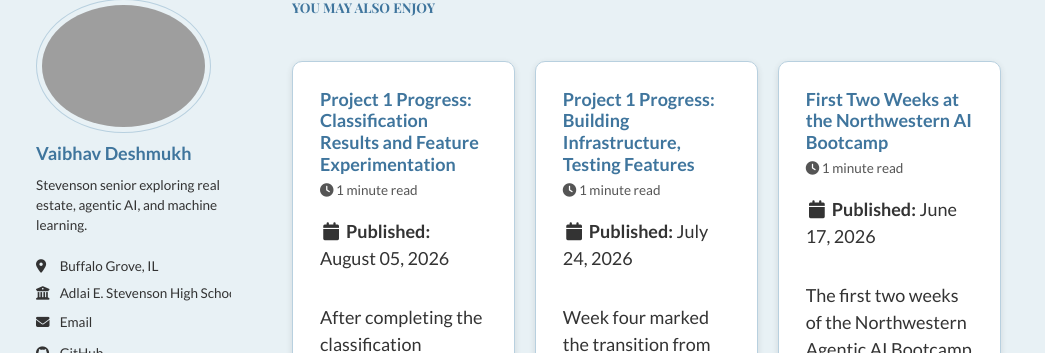
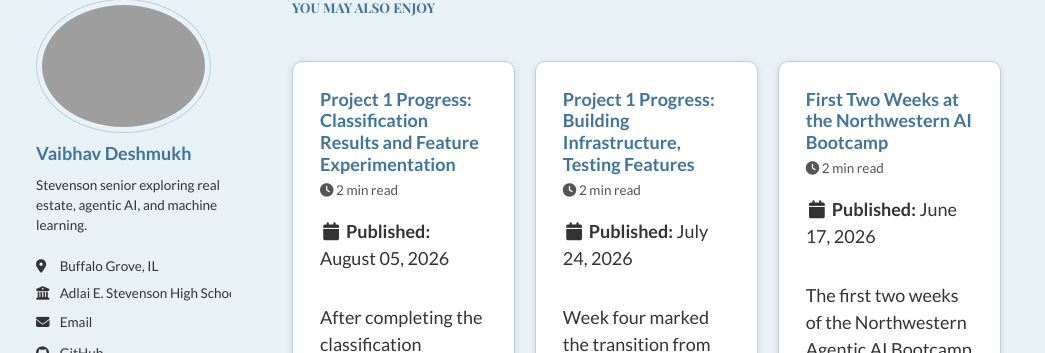
Before and after one commit to VaibhavDeshmukh1/VaibhavDeshmukh1.github.io, a Jekyll site: the page built from _posts/2026-07-05-project-1-week-3.md, in a window 1280 px wide and 900 px high, scrolled down 1362 px. Shown: the part 100-453 px from the top of the window, without its empty margins (0-1045 px from the left). Built offline with Jekyll 4.4.1, drawn with Linux system fonts in a browser that asks for light colours; a script bundle is joined from its source files by our own code; library files that are not in the unit come from our copies; some of the changed text lies outside the part shown.

Commit message:
Add accurate short-form reading times to blog posts

```diff
--- a/_includes/read-time.html
+++ b/_includes/read-time.html
@@ -1,3 +1,8 @@
+{% if post.reading_time %}
+  {{ post.reading_time }}
+{% elsif page.reading_time %}
+  {{ page.reading_time }}
+{% else %}
 {% if post.read_time %}
   {% assign words = post.content | strip_html | number_of_words %}
 {% elsif page.read_time %}
@@ -15,3 +20,4 @@
 {% else %}
   {{ site.data.ui-text[site.locale].undefined_wpm | "Undefined parameter words_per_minute at _config.yml" }}
 {% endif %}
+{% endif %}
--- a/_posts/2026-06-17-bootcamp-first-two-weeks.md
+++ b/_posts/2026-06-17-bootcamp-first-two-weeks.md
@@ -2,6 +2,7 @@
 title: 'First Two Weeks at the Northwestern AI Bootcamp'
 date: 2026-06-17
 permalink: /posts/2026/06/first-two-weeks/
+reading_time: "2 min read"
 tags:
   - AI
   - bootcamp
--- a/_posts/2026-07-05-project-1-week-3.md
+++ b/_posts/2026-07-05-project-1-week-3.md
@@ -2,6 +2,7 @@
 title: "Project 1 Progress: Week 3"
 date: 2026-07-05
 permalink: /posts/2026/07/project-1-week-3/
+reading_time: "2 min read"
 tags: AI bootcamp research arXiv
 ---
 
--- a/_posts/2026-07-24-project-1-week-4-5.md
+++ b/_posts/2026-07-24-project-1-week-4-5.md
@@ -2,6 +2,7 @@
 title: "Project 1 Progress: Building Infrastructure, Testing Features"
 date: 2026-07-24
 permalink: /posts/2026/07/project-1-week-4-5/
+reading_time: "2 min read"
 tags: AI bootcamp research arXiv SPARK
 ---
 
--- a/_posts/2026-08-05-project-1-final-progress.md
+++ b/_posts/2026-08-05-project-1-final-progress.md
@@ -2,6 +2,7 @@
 title: "Project 1 Progress: Classification Results and Feature Experimentation"
 date: 2026-08-05
 permalink: /posts/2026/08/project-1-week-6-7/
+reading_time: "2 min read"
 tags: AI bootcamp research arXiv SPARK classification
 ---
 
```
